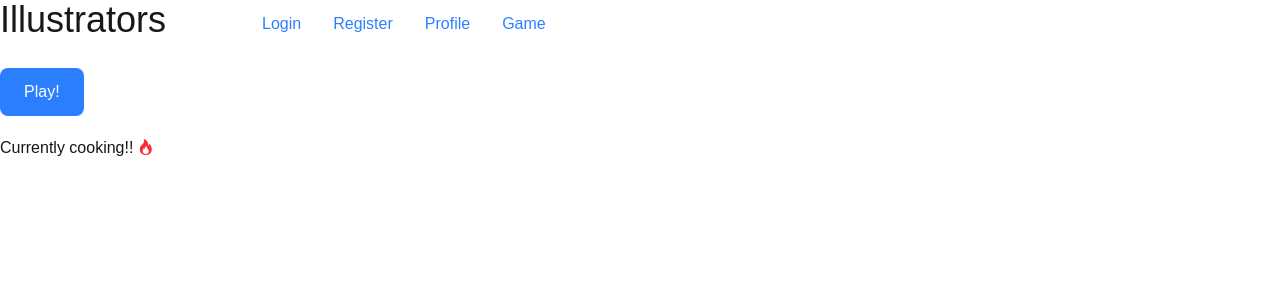
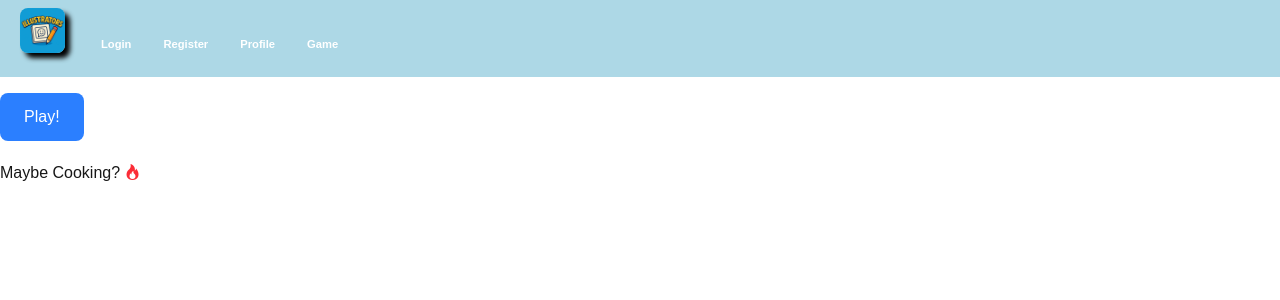
Before and after one commit to tyqualters/Illustrators, a Next.js app in the folder illustrators/: page / in a window 1280 px wide. Shown: the top 300 px of the page. Built offline with nearby package versions, Linux system fonts and the light colour scheme.

Commit message:
* added an external css style sheet for page.tsx * created a div for the header * added a logo for illustrators * styled the header

```diff
--- a/illustrators/package.json
+++ b/illustrators/package.json
@@ -15,7 +15,7 @@
     "fabric": "^6.7.0",
     "jose": "^6.0.11",
     "mongoose": "^8.15.2",
-    "next": "^15.3.3",
+    "next": "^15.3.4",
     "react": "^19.0.0",
     "react-dom": "^19.0.0",
     "server-only": "^0.0.1",
--- /dev/null
+++ b/illustrators/src/app/page.css
@@ -0,0 +1,57 @@
+.headerStyles
+{
+    background-color: lightblue;
+    display: block;
+    display:flex;
+
+    padding: 8px 20px;
+}
+
+.headerStyles .headerImage
+{
+    height: 45px;
+    border-radius: 8px;
+    box-shadow: 5px 5px 5px black;
+    margin-right: 20px;
+}
+
+.headerStyles .headerLinks
+{
+    list-style-type: none;
+    margin:0;
+    padding:0;
+    overflow:hidden;
+    padding-right:10px;
+
+
+}
+
+.headerStyles .headerLinks li
+{
+    float:left;
+
+}
+
+.headerStyles .headerLinks li a
+{
+    display:block;
+    color:white;
+    text-align:center;
+    padding:16px;
+    text-decoration: none;
+    font-size: 0.7em;
+
+
+}
+
+.headerStyles .headerLinks li a:hover
+{
+    background-color: yellow;
+    padding: 8px 12px;
+    border-radius: 5px;
+    cursor: pointer;
+    transition: background-color 0.60s;
+    box-shadow: 5px 5px 5px rgb(178, 178, 17);
+
+
+}
--- a/illustrators/src/app/page.tsx
+++ b/illustrators/src/app/page.tsx
@@ -2,27 +2,39 @@ import Image from "next/image";
 import Link from "next/link";
 import 'bootstrap-icons/font/bootstrap-icons.min.css';
 
+//style page specifically for /app/page.tsx
+import './page.css'
 
 export default function Home() {
+
+
+
   return (
     <main>
 
+    <div className="headerStyles">
 
-      <nav className="mb-3 flex gap-4">
-        <h1 id="homepage-image" className="text-4xl pr-20">Illustrators</h1>
-        <Link href="/login" className="text-blue-500 mt-3 pr-4">Login</Link>
-        <Link href="/sign-up" className="text-blue-500 mt-3 pr-4">Register</Link>
-        <Link href="/profile" className="text-blue-500 mt-3 pr-4">Profile</Link>
-        <Link href="/game" className="text-blue-500 mt-3 pr-4">Game<br></br></Link>
-      </nav>
+        <img src="/IllustratorsLogo.png" className="headerImage" alt="Illustrators Logo"/>
+
+        <ul className="headerLinks">
+          <li><Link href="/login" className="text-blue-500 mt-3 pr-4"> <b>Login</b> </Link></li>
+          <li><Link href="/sign-up" className="text-blue-500 mt-3 pr-4"><b>Register</b> </Link></li>
+          <li><Link href="/profile" className="text-blue-500 mt-3 pr-4"><b>Profile</b></Link></li>
+          <li><Link href="/game" className="text-blue-500 mt-3 pr-4"><b>Game</b><br></br></Link></li>
+
+        </ul>
+
+    </div>
 
       <Link
         href="/lobby"className="mt-4 inline-block bg-blue-500 text-white px-6 py-3 rounded-lg hover:bg-blue-600 transition">Play!
       </Link>
 
-      <p className= "pt-5">Currently cooking!! <i className="bi bi-fire text-red-500"></i></p>
+      <p className= "pt-5">Maybe Cooking? <i className="bi bi-fire text-red-500"></i></p>
     </main>
   );
+
+
 }
 
 // export default function Home() {
```
Also changed, not shown: illustrators/public/IllustratorsLogo.png (added), 1 other file (tests, documents, lock files or other folders).
